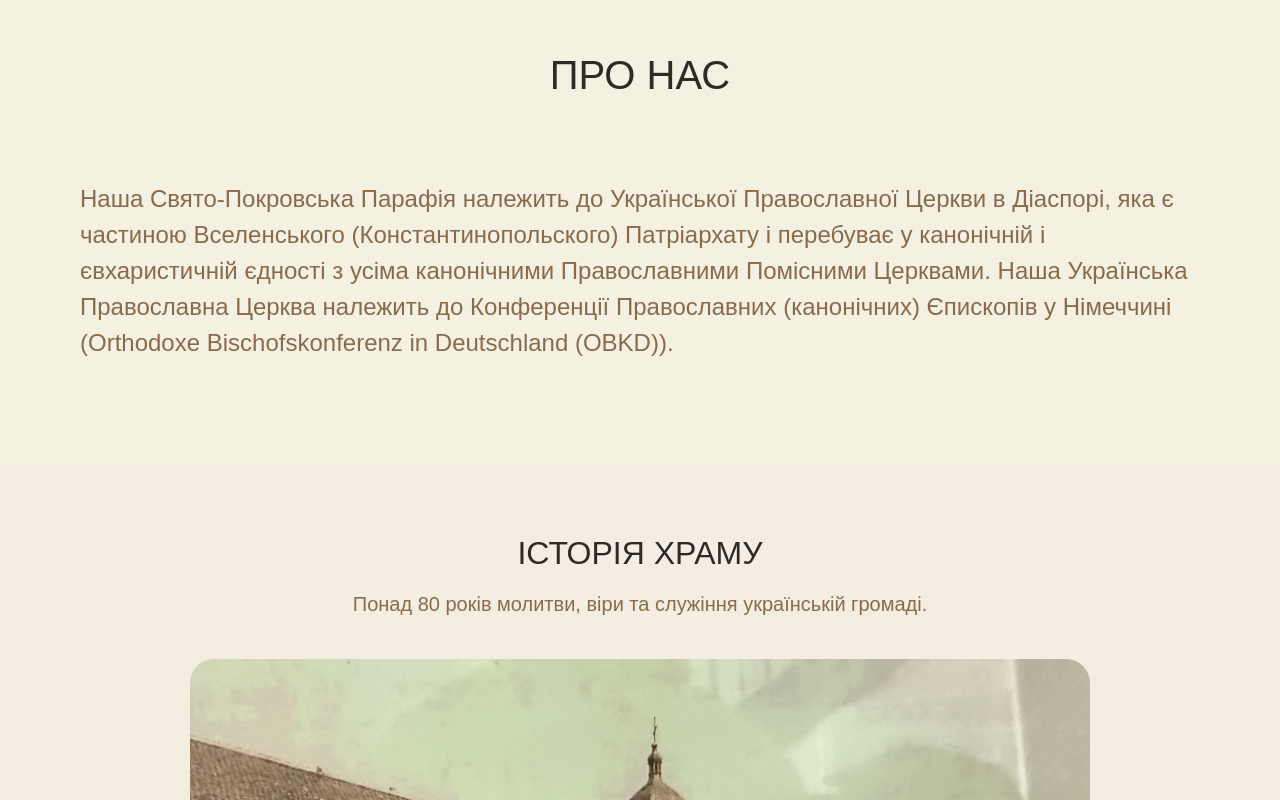
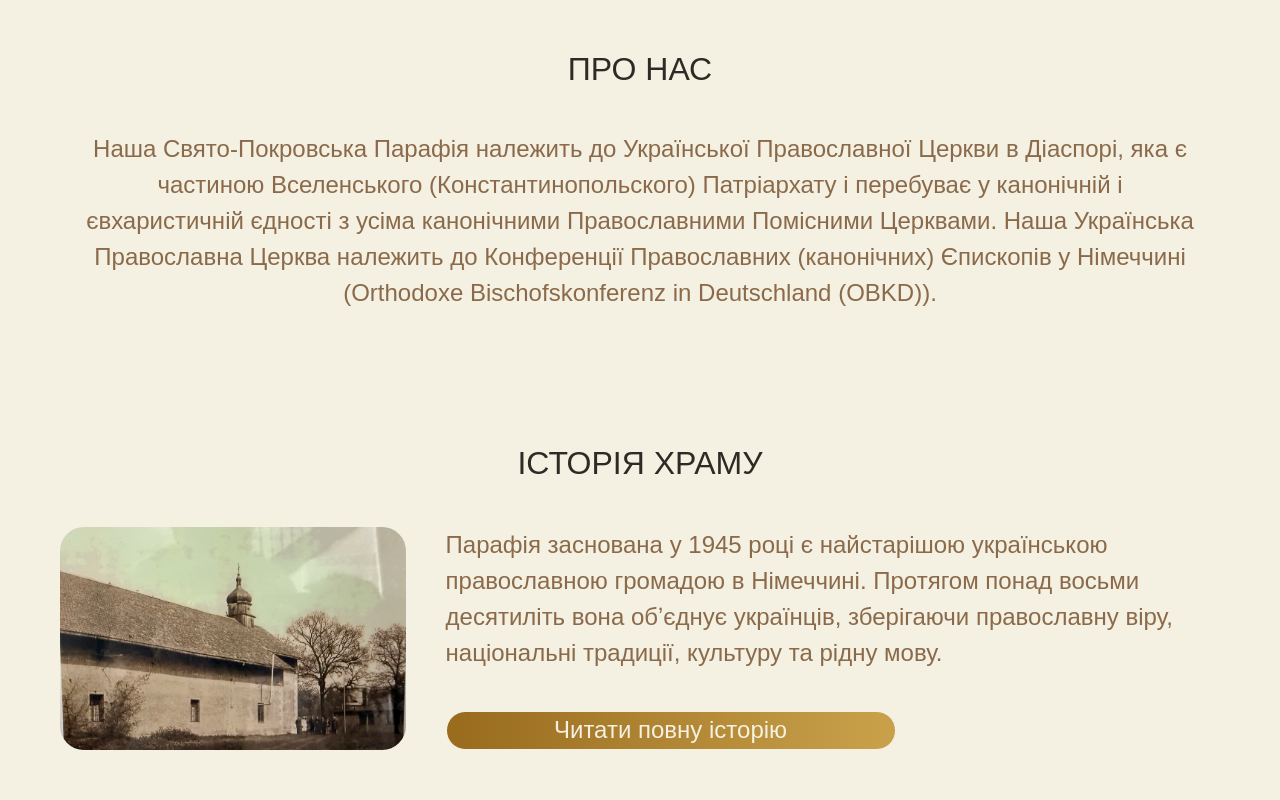
Before and after one commit to helenamitiaieva/ukrainian-church-ingolstadt, a Next.js app: page / in a window 1280 px wide. Shown: the part 680-1480 px from the top of the page. Built offline with nearby package versions, Linux system fonts and the light colour scheme; a web font is replaced by a local one.

Commit message:
about us and historyPreview had changed

```diff
--- a/src/components/common/Button/Button.module.css
+++ b/src/components/common/Button/Button.module.css
@@ -40,7 +40,8 @@
   outline-offset: 3px;
 }
 
-@media (min-width: 768px) {
+@media (min-width: 1200px) {
   .button {
+    font-size: 24px;
   }
 }
--- a/src/components/home/AboutUs/AboutUs.module.css
+++ b/src/components/home/AboutUs/AboutUs.module.css
@@ -35,6 +35,7 @@
   font-family: var(--font-main);
   font-weight: 400;
   line-height: 1.5;
+  text-align: center;
 
   color: var(--color-brown);
 }
@@ -55,7 +56,7 @@
 
   align-items: center;
 
-  padding: 24px;
+  padding: 0 24px;
 }
 
 @media screen and (min-width: 768px) {
@@ -65,7 +66,7 @@
   }
 
   .title {
-    font-size: 30px;
+    font-size: 32px;
   }
 
   .subtitle {
@@ -89,7 +90,8 @@
   }
 
   .textCard {
-    padding: 32px;
+    padding: 0 32px;
+    padding-top: 0;
   }
 
   .accentCard {
@@ -112,7 +114,7 @@
   }
 
   .title {
-    font-size: 40px;
+    font-size: 32px;
   }
 
   .subtitle {
@@ -142,7 +144,7 @@
   }
 
   .textCard {
-    padding: 40px;
+    padding: 0 40px;
   }
 
   .accentCard {
--- a/src/components/home/HistoryPreview/HistoryPreview.module.css
+++ b/src/components/home/HistoryPreview/HistoryPreview.module.css
@@ -1,8 +1,14 @@
 .history {
-  background-color: var(--color-milky-orange);
+  background-color: var(--color-milky);
 }
-
+.button {
+  margin: 0 auto;
+}
 .content {
+  display: flex;
+  flex-direction: column;
+}
+.contentWrap {
   display: flex;
   flex-direction: column;
 }
@@ -10,7 +16,7 @@
 .heading {
   display: flex;
   flex-direction: column;
-  gap: 8px;
+  gap: 20px;
 
   margin-bottom: 24px;
 }
@@ -25,6 +31,7 @@
   text-transform: uppercase;
 
   color: var(--color-text);
+  margin-bottom: 20px;
 }
 
 .subtitle {
@@ -67,13 +74,9 @@
   color: var(--color-gold-dark);
 }
 
-.button {
-  margin: 0 auto;
-}
-
 @media screen and (min-width: 768px) {
   .heading {
-    gap: 10px;
+    gap: 20px;
     margin-bottom: 32px;
   }
 
@@ -95,8 +98,28 @@
 
 @media screen and (min-width: 1200px) {
   .heading {
-    gap: 12px;
+    gap: 20px;
+    margin-bottom: 0px;
+    justify-content: space-between;
+  }
+
+  .title {
     margin-bottom: 40px;
+  }
+
+  .subtitle {
+    text-align: start;
+    font-size: 24px;
+    margin-bottom: 20px;
+  }
+
+  .contentWrap {
+    display: flex;
+    flex-direction: row-reverse;
+    gap: 40px;
+  }
+  .button {
+    margin: 0;
   }
 
   .imageWrapper {
--- a/src/components/home/HistoryPreview/HistoryPreview.tsx
+++ b/src/components/home/HistoryPreview/HistoryPreview.tsx
@@ -11,14 +11,19 @@ export default function HistoryPreview() {
     <Section id="history" className={styles.history}>
       <Container>
         <div className={styles.content}>
+          <h2 className={styles.title}>Історія храму</h2>
+          <div className={styles.contentWrap}>
             <div className={styles.heading}>
-            <h2 className={styles.title}>Історія храму</h2>
-
               <p className={styles.subtitle}>
-              Понад 80 років молитви, віри та служіння українській громаді.
+                Парафія заснована у 1945 році є найстарішою українською
+                православною громадою в Німеччині. Протягом понад восьми
+                десятиліть вона обʼєднує українців, зберігаючи православну віру,
+                національні традиції, культуру та рідну мову.
               </p>
+              <Button href="/history" className={styles.button}>
+                Читати повну історію
+              </Button>
             </div>
-
             <div className={styles.imageWrapper}>
               <Image
                 src="/images/home/history-church.webp"
@@ -28,12 +33,7 @@ export default function HistoryPreview() {
                 className={styles.image}
               />
             </div>
-
-          <p className={styles.description}>1945 р. – заснування храму</p>
-
-          <Button href="/history" className={styles.button}>
-            Читати повну історію
-          </Button>
+          </div>
         </div>
       </Container>
     </Section>
```
Lines whose indentation alone changed are shown as unchanged.
